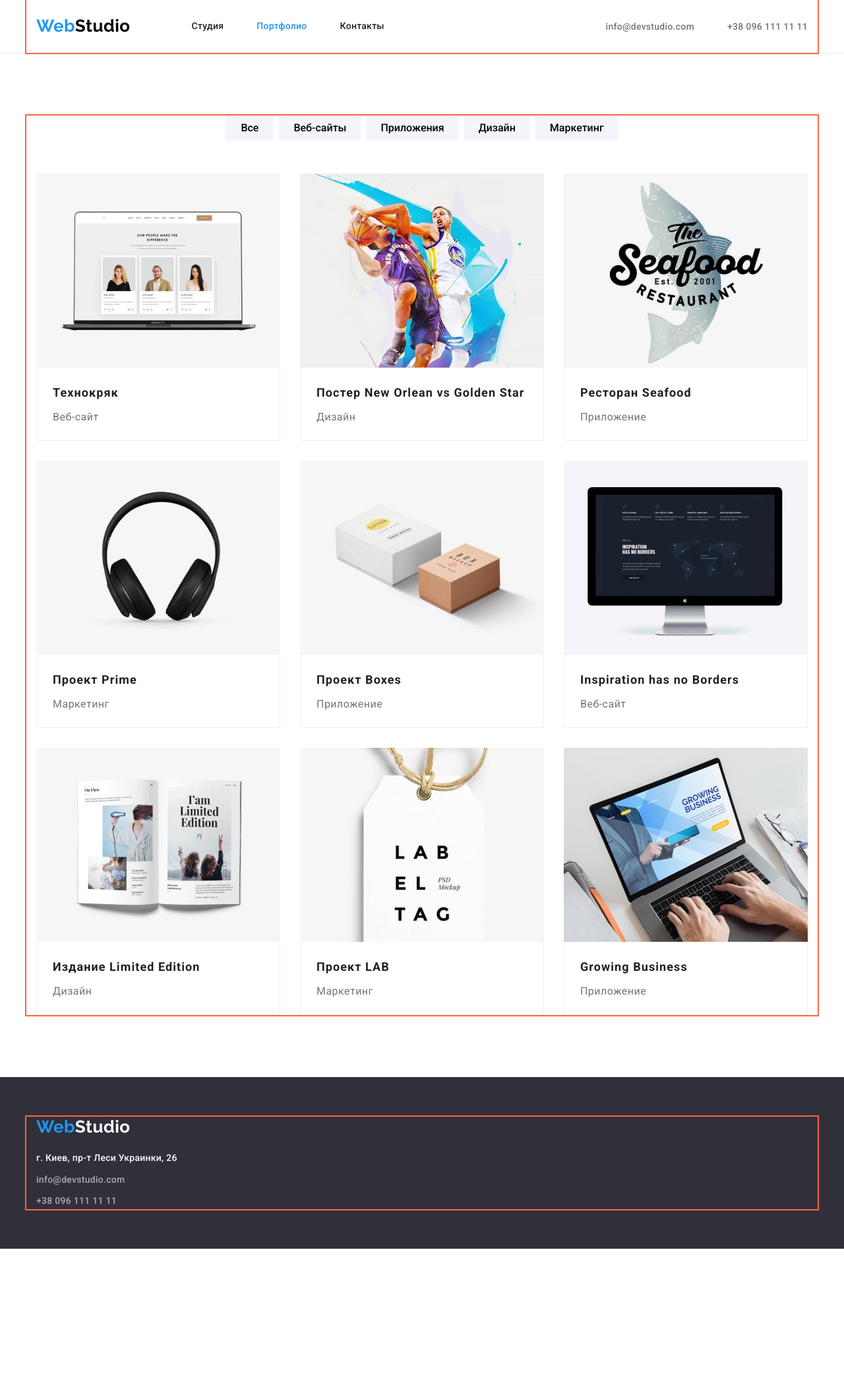
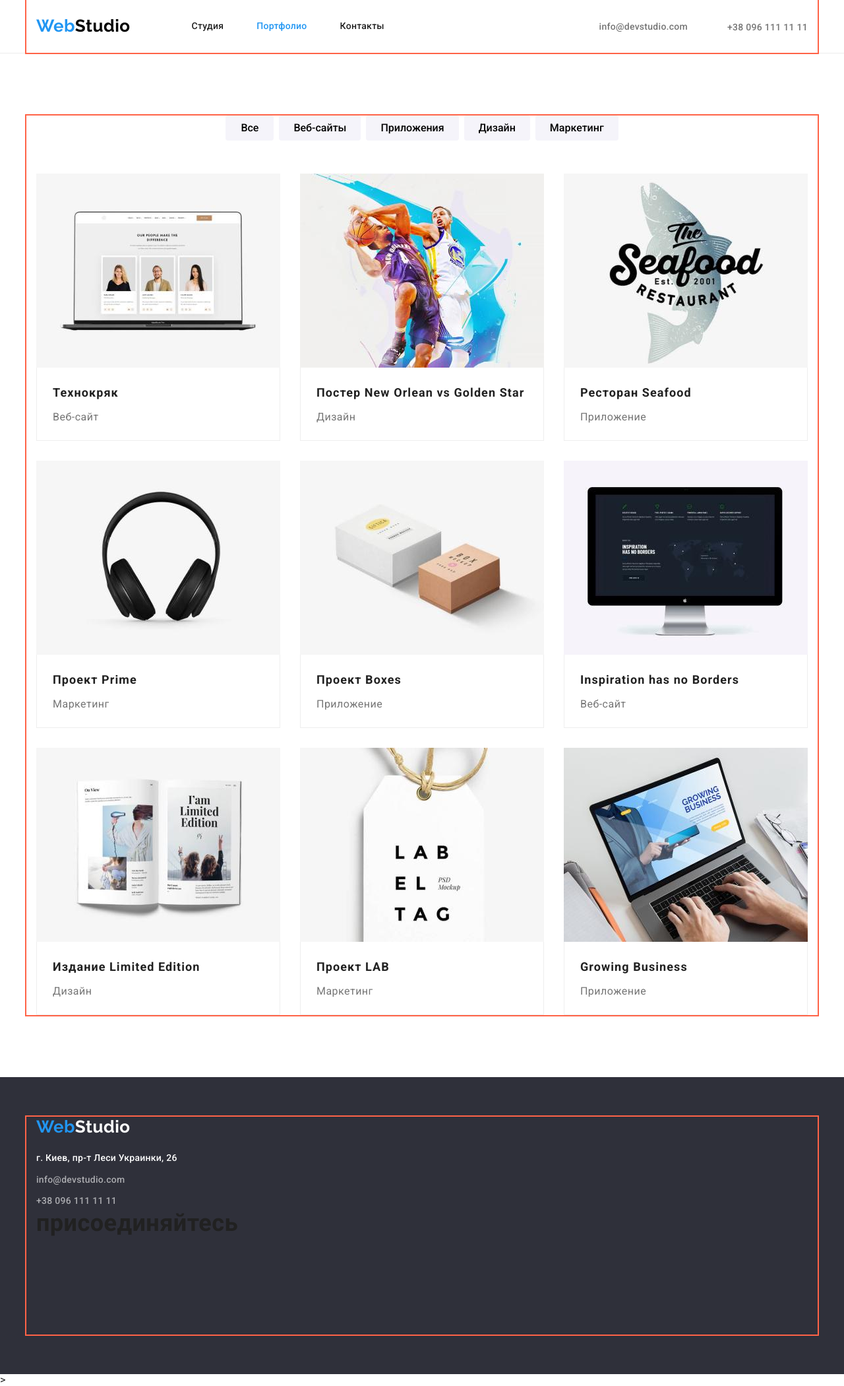
Before and after one commit to nattalliaod/goit-markup-hw-04, a plain HTML site: page portfolio.html in a window 1280 px wide. Shown: the whole page at 66% size. Before the commit the page ends 1892 px from the top, so only its background shows below. Drawn offline with nearby package versions, Linux system fonts and the light colour scheme.

Commit message:
Добавляет классы странице

```diff
--- a/portfolio.html
+++ b/portfolio.html
@@ -22,15 +22,25 @@
       <nav class="site-nav">
         <a href="./index.html" class="logo accent">Web<span class="logo-title">Studio</span></a>
         <ul class="list navigation">
-            <li class="item"><a href="./index.html" class="link">Студия</a></li>
+          <li class="item"><a href="./index.html" class="link ">Студия</a></li>
           <li class="item"><a href="" class="link current">Портфолио</a></li>
           <li class="item"><a href="" class="link">Контакты</a></li>
         </ul>
       </nav>
 
       <ul class="site-nav list">
-        <li class="item"><a href="mailto:info@devstudio.com" class="contact link">info@devstudio.com</a></li>
-        <li class="item"><a href="tel:+380961111111" class="contact link">+38 096 111 11 11</a></li>
+        <li class="item mail">
+          <a href="mailto:info@devstudio.com" class="contact link">
+            <svg class="mail-link-header" width="16" height=12>
+              <use href="./images/icons.svg/symbol-defs.svg#icon-envelope"></use>
+            </svg>info@devstudio.com</a>
+        </li>
+        <li class="item mail">
+          <a href="tel:+380961111111" class="contact link">
+            <svg class="mail-link-header" width="10" height=16>
+              <use href="./images/icons.svg/symbol-defs.svg#icon-smartphone"></use>
+            </svg>+38 096 111 11 11</a>
+        </li>
       </ul>
     </div>
   </header>
@@ -71,9 +81,10 @@
                 <h2 class="project title">Ресторан Seafood</h2>
                 <p class="project text">Приложение</p>
               </div>
+              </a>
         </li>
         <li class="item-card">
-              <a href="" class="link-project"><img src="./images/projects/img-4.jpg" alt="наушники" width="370" height="294"></a>
+              <a href="" class="link-project"><img src="./images/projects/img-4.jpg" alt="наушники" width="370" height="294">
               <div class="container-title-project">
                 <h2 class="project title">Проект Prime</h2>
                 <p class="project text">Маркетинг</p>
@@ -128,18 +139,49 @@
     <!--Футер-->
   <footer class="footer">
     <div class="container">
+      <div class="contacts-nav">
         <a href="" class="logo accent">Web<span class="logo-title">Studio</span></a>
         <address class="address-contacts">
           <ul class="list contacts">
-        <li class="item-address"><a href="https://goo.gl/maps/BCXKGSPmEop6mJhy6" target="_blank" rel="noreferrer noopener" class="address link">г. Киев,
+            <li class="item-address"><a href="https://goo.gl/maps/BCXKGSPmEop6mJhy6" target="_blank"
+                rel="noreferrer noopener" class="address link">г. Киев,
                 пр-т Леси Украинки,
                 26</a></li>
-        <li class="item-address"><a href="mailto:info@devstudio.com" class="contact link item">info@devstudio.com</a></li>
+            <li class="item-address"><a href="mailto:info@devstudio.com" class="contact link item">info@devstudio.com</a>
+            </li>
             <li class="item-address"><a href="tel:+380961111111" class="contact link">+38 096 111 11 11</a></li>
           </ul>
         </address>
       </div>
-  </footer>
 
+
+      <div class="container-social">
+        <h2 class="title social-link-list">присоединяйтесь</h2>
+        <ul class="list social">
+          <li class="social-link"><a class="icon-link" href="">
+              <svg width="20" height="20" class="icon-link-social">
+                <use href="./images/icons.svg/symbol-defs.svg#icon-instagram"></use>
+              </svg>
+            </a></li>
+          <li class="social-link"><a class="icon-link" href="">
+              <svg width="20" height="20" class="icon-link-social">
+                <use href="./images/icons.svg/symbol-defs.svg#icon-twitter"></use>
+              </svg>
+            </a></li>
+          <li class="social-link"><a class="icon-link" href="">
+              <svg width="20" height="20" class="icon-link-social">
+                <use href="./images/icons.svg/symbol-defs.svg#icon-facebook"></use>
+              </svg>
+            </a></li>
+          <li class="social-link"><a class="icon-link" href="">
+              <svg width="20" height="20" class="icon-link-social">
+                <use href="./images/icons.svg/symbol-defs.svg#icon-linkedin"></use>
+              </svg>
+            </a></li>
+        </ul>
+      </div>
+
+    </div>
+  </footer>>
 </body>
 </html>
```
Lines whose indentation alone changed are shown as unchanged.
